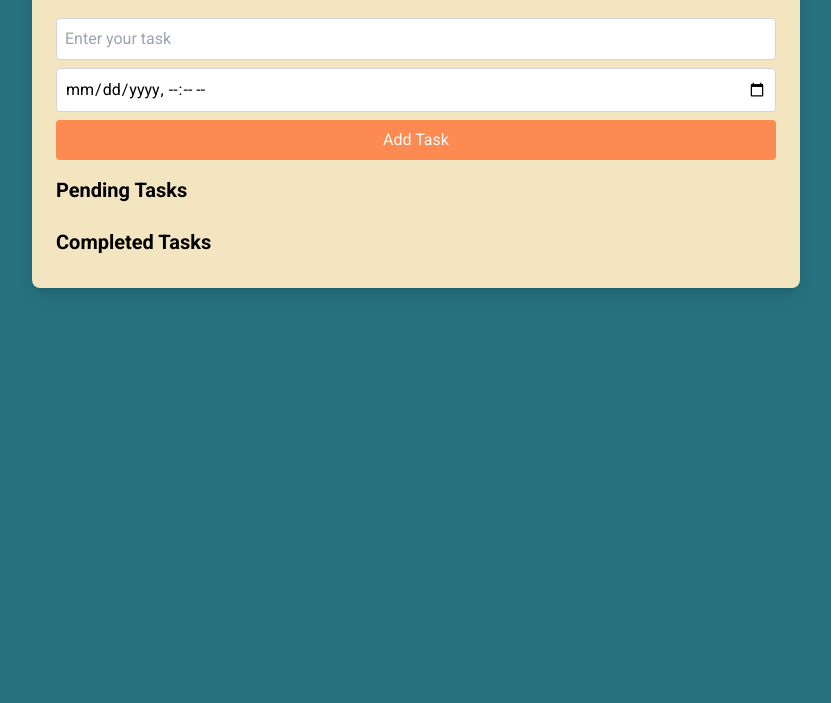
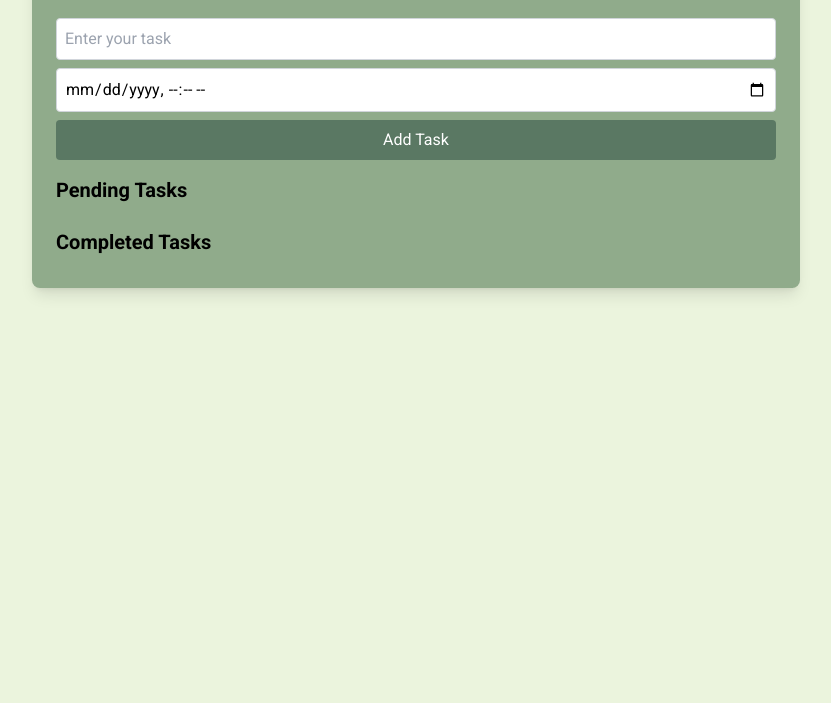
Before and after one commit to CSKaushalya/TODO-List---Web-App, a plain HTML site: page index.html in a window 1280 px wide. Shown: the part 97-800 px from the top of the page, without its empty margins (224-1055 px from the left). Drawn offline with nearby package versions, Linux system fonts and the light colour scheme.

Commit message:
color changes

```diff
--- a/style.css
+++ b/style.css
@@ -1,13 +1,13 @@
 .bg-gray-100 {
-    background-color: 257180 !important;
+    background-color: EBF4DD !important;
 }
 
 .shadow-lg{
-    background-color: F2E5BF !important ;
+    background-color: 90AB8B !important ;
 }
 
 .bg-blue-500 {
-    background-color: FD8B51 !important ;
+    background-color: 5A7863 !important ;
 }
 
 .text-white {
```
